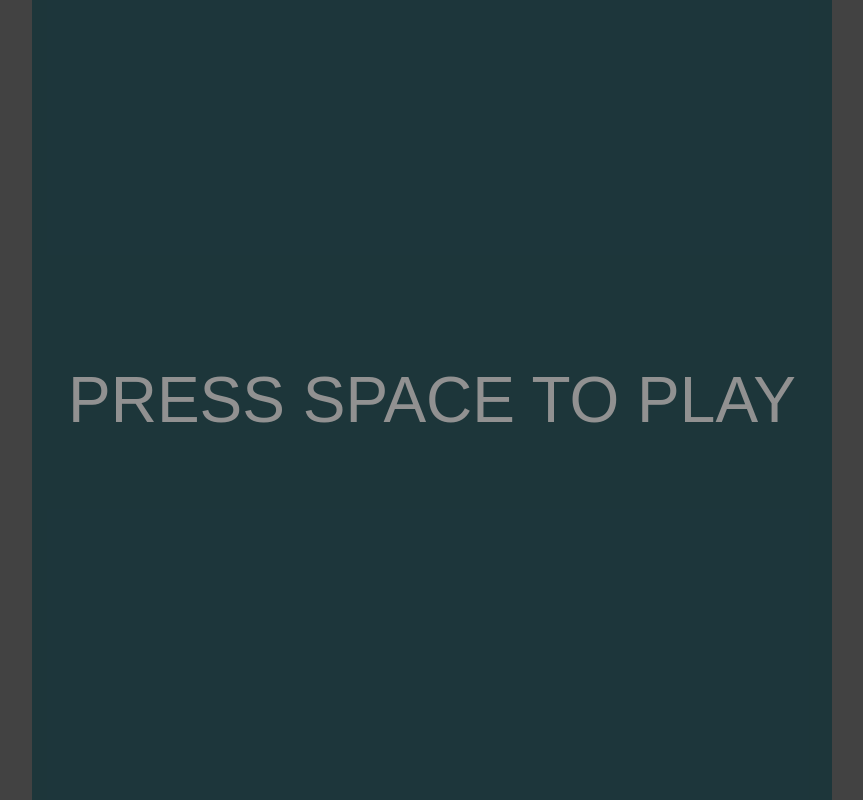
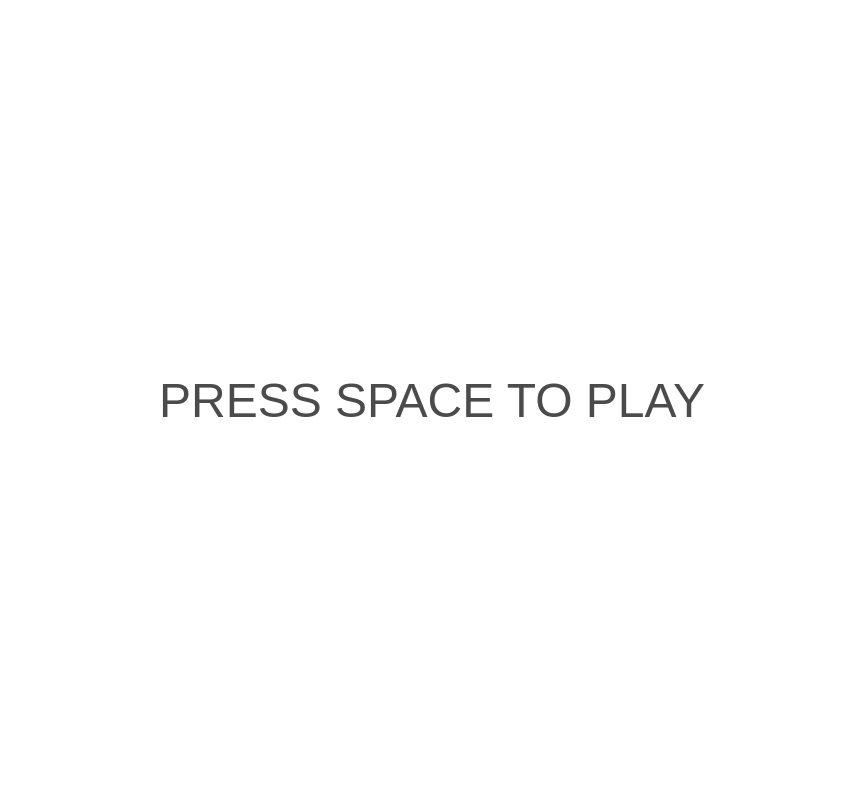
Before and after one commit to sonnybardhan/snake-mp-practice, a plain HTML site: page index.html in a window 1280 px wide. Shown: the whole page, without its empty margins (208-1071 px from the left). Drawn offline with Linux system fonts and the light colour scheme.

Commit message:
visual edits with simple overlay

```diff
--- a/game.js
+++ b/game.js
@@ -6,6 +6,7 @@ import { update as updateFood, draw as drawFood } from './food.js';
 let paused = true;
 const gameBoard = document.getElementById('game-board');
 export const overlay = document.getElementById('overlay');
+export const crashScreen = document.getElementById('crash-screen');
 
 let lastRenderTime = 0;
 
--- a/index.html
+++ b/index.html
@@ -8,7 +8,8 @@
 	<title>Snake-Vanilla</title>
 	<style>
 		* {
-			box-sizing: border-box;
+			/* box-sizing: border-box; */
+			margin: 0 auto;
 		}
 
 		body {
@@ -48,39 +49,52 @@
 			border: 5px solid rgba(148, 98, 155, 0.356);
 			margin: .5px;
 			border-radius: 10px;
+			z-index: 1;
 		}
 		.overlay {
 			position: absolute;
-			background-color: rgba(0, 0, 0, 0.74);
+			background-color: #fff;
 			top: 0;
 			left: 0;
 			height: 100vh;
 			width: 100vw;
-			z-index: 1;
+			z-index: 2;
 			display: flex;
 			justify-content: center;
 			align-items: center;
+			margin: 0;
+
 		}
 		p {
 			display: flex;
 			height: 100vh;
+			width: 100vw;
 			justify-content: center;
 			align-items: center;
 			font-family: sans-serif;
-			font-size: 4em;
-			color: rgb(145, 145, 145);
+			font-size: 3rem;
+			color: rgb(75, 75, 75);
 		}
 		.hide {
 			display: none;
+		}
+		.stack {
+			flex-direction: column;
+			align-content: center;
 		}
 	</style>
 	<script src="game.js" defer type="module"></script>
 </head>
 
 <body>
+	<!-- <div class="overlay stack" id="crash-screen">
+		<p>GAME OVER. PRESS SPACE TO PLAY AGAIN</p>
+	</div> -->
+
 	<div class="overlay" id="overlay">
 		<p>PRESS SPACE TO PLAY</p>
 	</div>
+
 	<div class="" id="game-board"></div>
 
 </body>
--- a/input.js
+++ b/input.js
@@ -1,4 +1,4 @@
-import { start } from './game.js';
+import { start, crashScreen } from './game.js';
 
 export let direction = { x: 0, y: 1 };
 export let lastInput = '';
```
